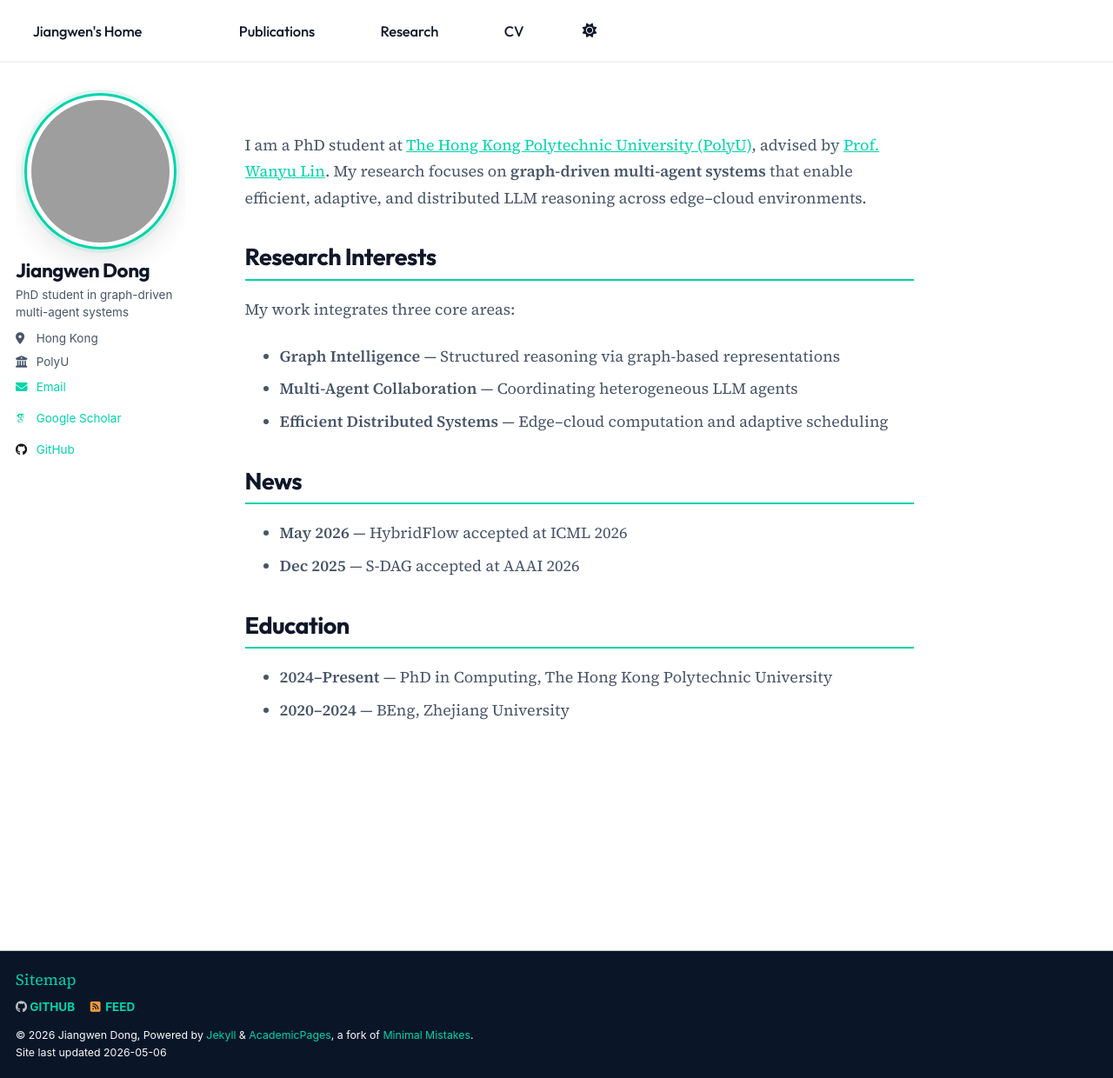
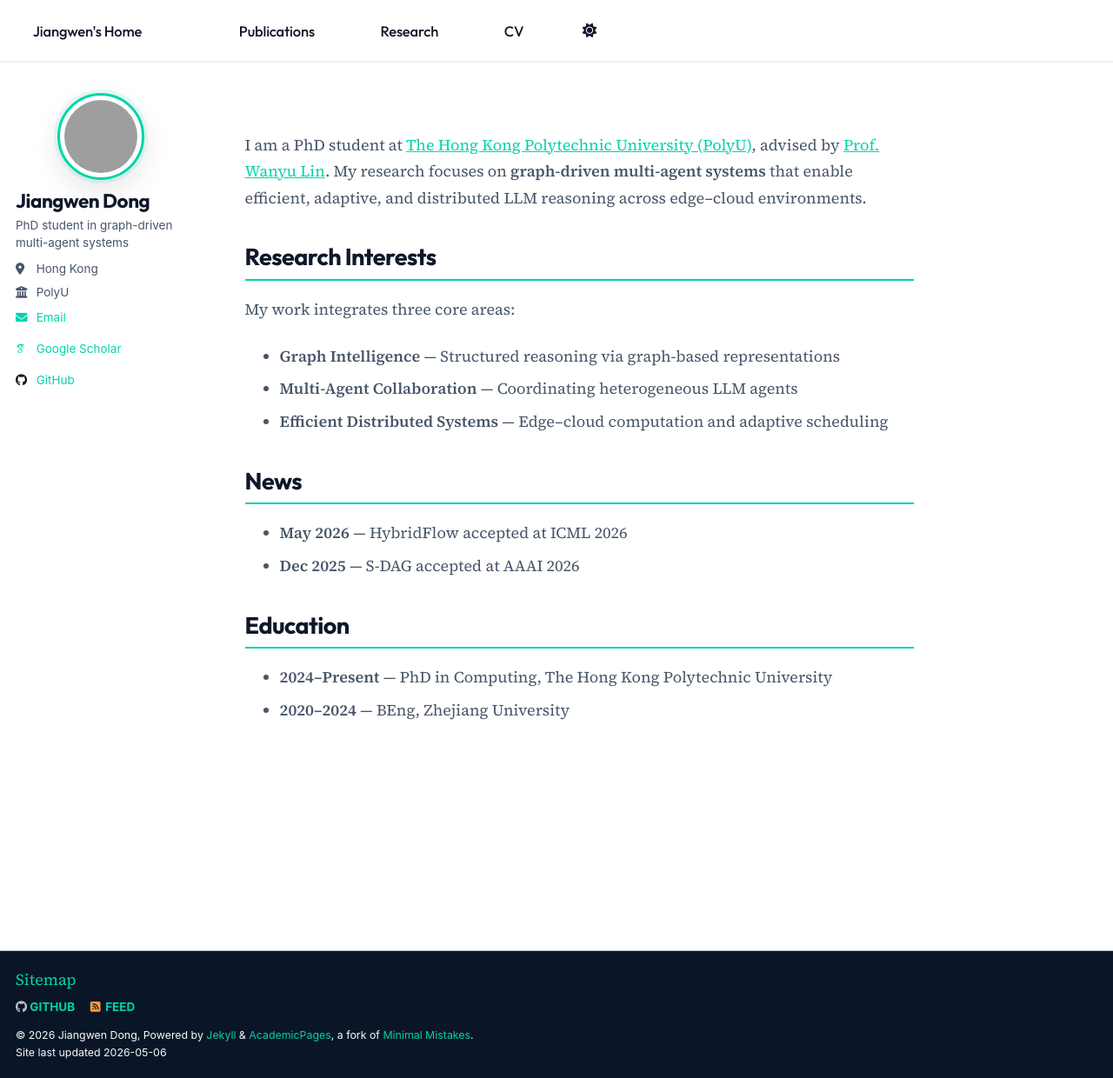
Before and after one commit to Jiangwen-Dong/Jiangwen-Dong.github.io, a Jekyll site: the page built from _pages/about.md, in a window 1280 px wide and 1240 px high. Shown: the whole window at 87% size. Built offline with Jekyll 4.4.1, drawn with Linux system fonts in a browser that asks for light colours; some web fonts are replaced; a script that is not in the unit is left out.

Commit message:
update photo

```diff
--- a/assets/css/custom.scss
+++ b/assets/css/custom.scss
@@ -114,8 +114,8 @@
 }
 
 .author__avatar img {
-  width: 180px;
-  height: 180px;
+  width: 100px;
+  height: 100px;
   border-radius: 50%;
   object-fit: cover;
   object-position: center top;
```
